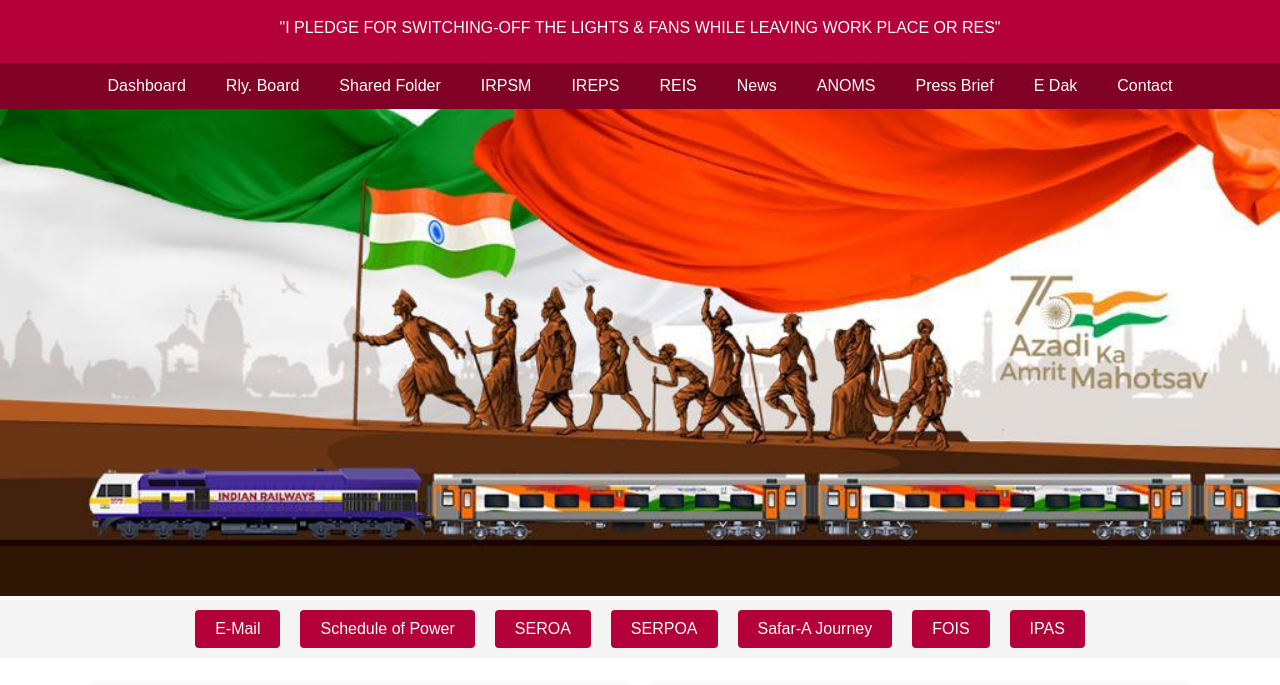
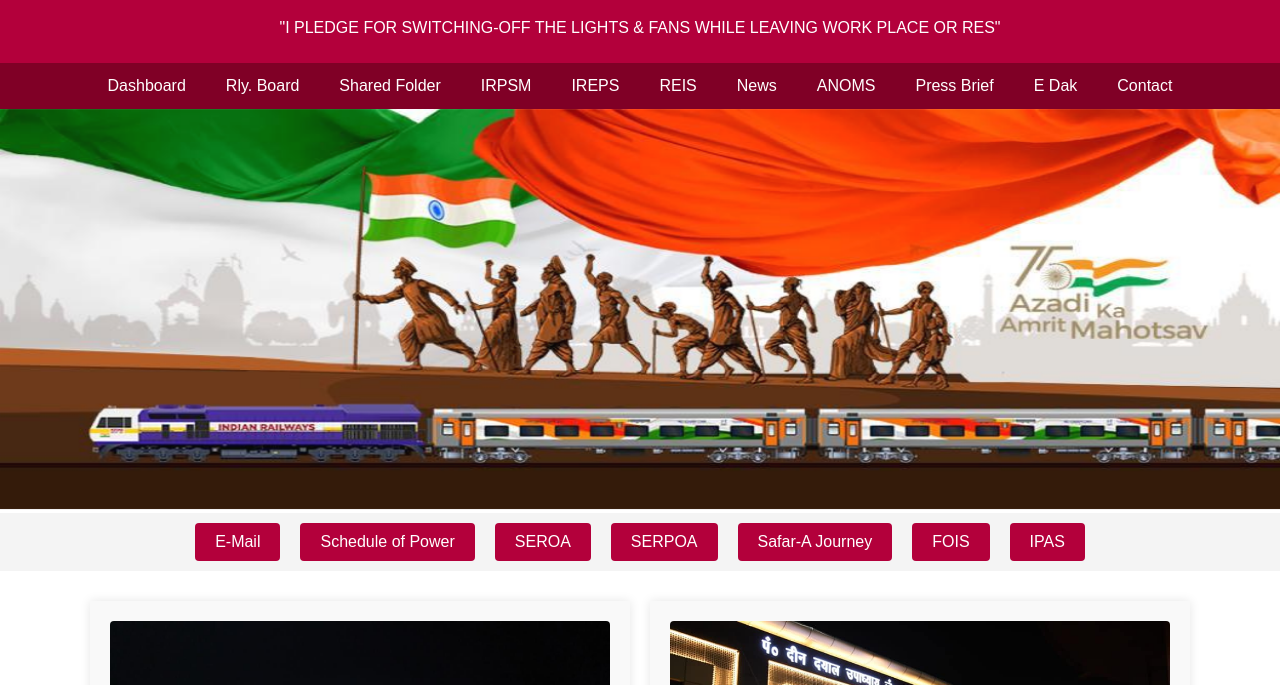
Before and after one commit to saurabhalp/ECR-WEBSITE, a plain HTML site: page index.html in a window 1280 px wide. Shown: the part 71-756 px from the top of the page. Drawn offline with Linux system fonts and the light colour scheme.

Commit message:
added banner img

```diff
--- a/index.html
+++ b/index.html
@@ -27,9 +27,22 @@
             <li><a href="#">Contact</a></li>
         </ul>
     </nav>
-    <section class="hero">
-        <img src="train.jpg" alt="Train" />
+
+    <section class="slideshow-container">
+        <div class="mySlides fade">
+            <img src="train.jpg" alt="Train 1" class="banner-image">
+        </div>
+        <div class="mySlides fade">
+            <img src="samastipur.avif" alt="Train 2" class="banner-image">
+        </div>
+        <div class="mySlides fade">
+            <img src="train.jpg" alt="Train 3" class="banner-image">
+        </div>
+        <div class="mySlides fade">
+            <img src="sonpur.jpeg" alt="Train 4" class="banner-image">
+        </div>
     </section>
+
     <section class="links">
         <a href="#">E-Mail</a>
         <a href="#">Schedule of Power</a>
@@ -111,5 +124,21 @@
         </div>
     </footer>
 
+    <script>
+        let slideIndex = 0;
+        showSlides();
+
+        function showSlides() {
+            let slides = document.getElementsByClassName("mySlides");
+            for (let i = 0; i < slides.length; i++) {
+                slides[i].style.display = "none";
+            }
+            slideIndex++;
+            if (slideIndex > slides.length) { slideIndex = 1 }
+            slides[slideIndex - 1].style.display = "block";
+            setTimeout(showSlides, 2000); // Change image every 2 seconds
+        }
+    </script>
+
 </body>
 </html>
--- a/styles.css
+++ b/styles.css
@@ -49,11 +49,32 @@ nav ul li a:hover {
     background-color: #b3003b;
 }
 
-.hero img {
-    width: 100%;
-    height: auto;
+
+.slideshow-container {
+    position: relative;
+    max-width: 100%;
+    margin: auto;
+    overflow: hidden;
 }
 
+.mySlides {
+    display: none;
+}
+
+.banner-image {
+    width: 100%;
+    height: 400px;
+}
+
+.fade {
+    animation-name: fade;
+    animation-duration: 1.5s;
+}
+
+@keyframes fade {
+    from { opacity: 0.4; }
+    to { opacity: 1; }
+}
 .links {
     display: flex;
     justify-content: center;
```
